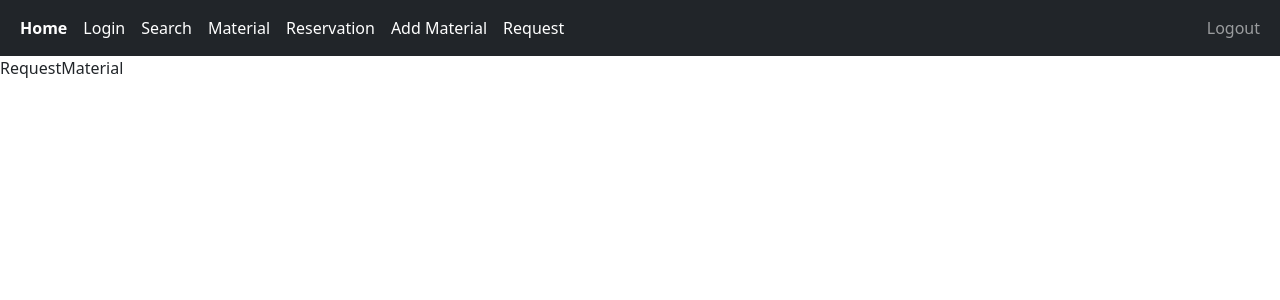
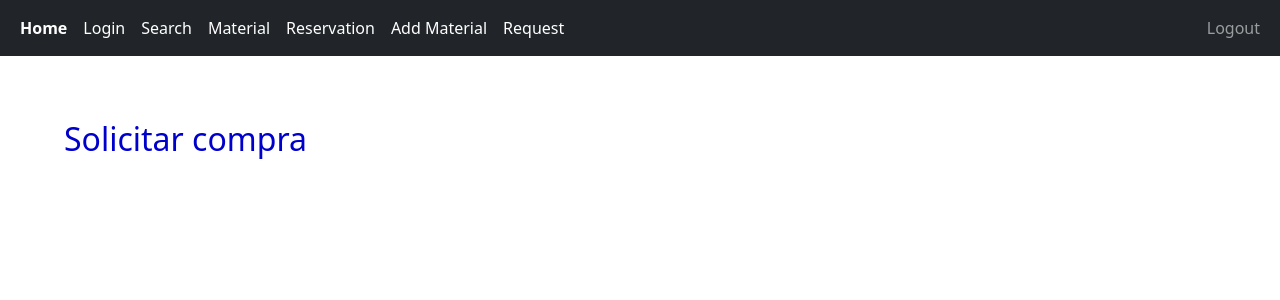
Before and after one commit to Eme112/Web_AlmacenRoBorregos, a React (Create React App) app in the folder almacen/: page /request-material in a window 1280 px wide. Shown: the top 300 px of the page. Built offline with nearby package versions, Linux system fonts and the light colour scheme.

Commit message:
First headings advancement

```diff
--- a/almacen/src/App.css
+++ b/almacen/src/App.css
@@ -1,38 +1,7 @@
-.App {
-  text-align: center;
+.inside_page {
+  padding: 5%;
 }
 
-.App-logo {
-  height: 40vmin;
-  pointer-events: none;
+.page_heading {
+  color: #00C;
 }
-
-@media (prefers-reduced-motion: no-preference) {
-  .App-logo {
-    animation: App-logo-spin infinite 20s linear;
-  }
-}
-
-.App-header {
-  background-color: #282c34;
-  min-height: 100vh;
-  display: flex;
-  flex-direction: column;
-  align-items: center;
-  justify-content: center;
-  font-size: calc(10px + 2vmin);
-  color: white;
-}
-
-.App-link {
-  color: #61dafb;
-}
-
-@keyframes App-logo-spin {
-  from {
-    transform: rotate(0deg);
-  }
-  to {
-    transform: rotate(360deg);
-  }
-}
--- a/almacen/src/components/add-material/AddMaterial.js
+++ b/almacen/src/components/add-material/AddMaterial.js
@@ -2,7 +2,9 @@ import React from 'react'
 
 function AddMaterial() {
   return (
-    <div>AddMaterial</div>
+    <div class="inside_page">
+      <h2 class="page_heading">Alta de material</h2>
+    </div>
   )
 }
 
--- a/almacen/src/components/material-reservation/MaterialReservation.js
+++ b/almacen/src/components/material-reservation/MaterialReservation.js
@@ -2,7 +2,9 @@ import React from 'react'
 
 function MaterialReservation() {
   return (
-    <div>MaterialReservation</div>
+    <div class="inside_page">
+      <h2 class="page_heading">Reserva de material</h2>
+    </div>
   )
 }
 
--- a/almacen/src/components/request-material/RequestMaterial.js
+++ b/almacen/src/components/request-material/RequestMaterial.js
@@ -2,7 +2,9 @@ import React from 'react'
 
 function RequestMaterial() {
   return (
-    <div>RequestMaterial</div>
+    <div class="inside_page">
+      <h2 class="page_heading">Solicitar compra</h2>
+    </div>
   )
 }
 
```
